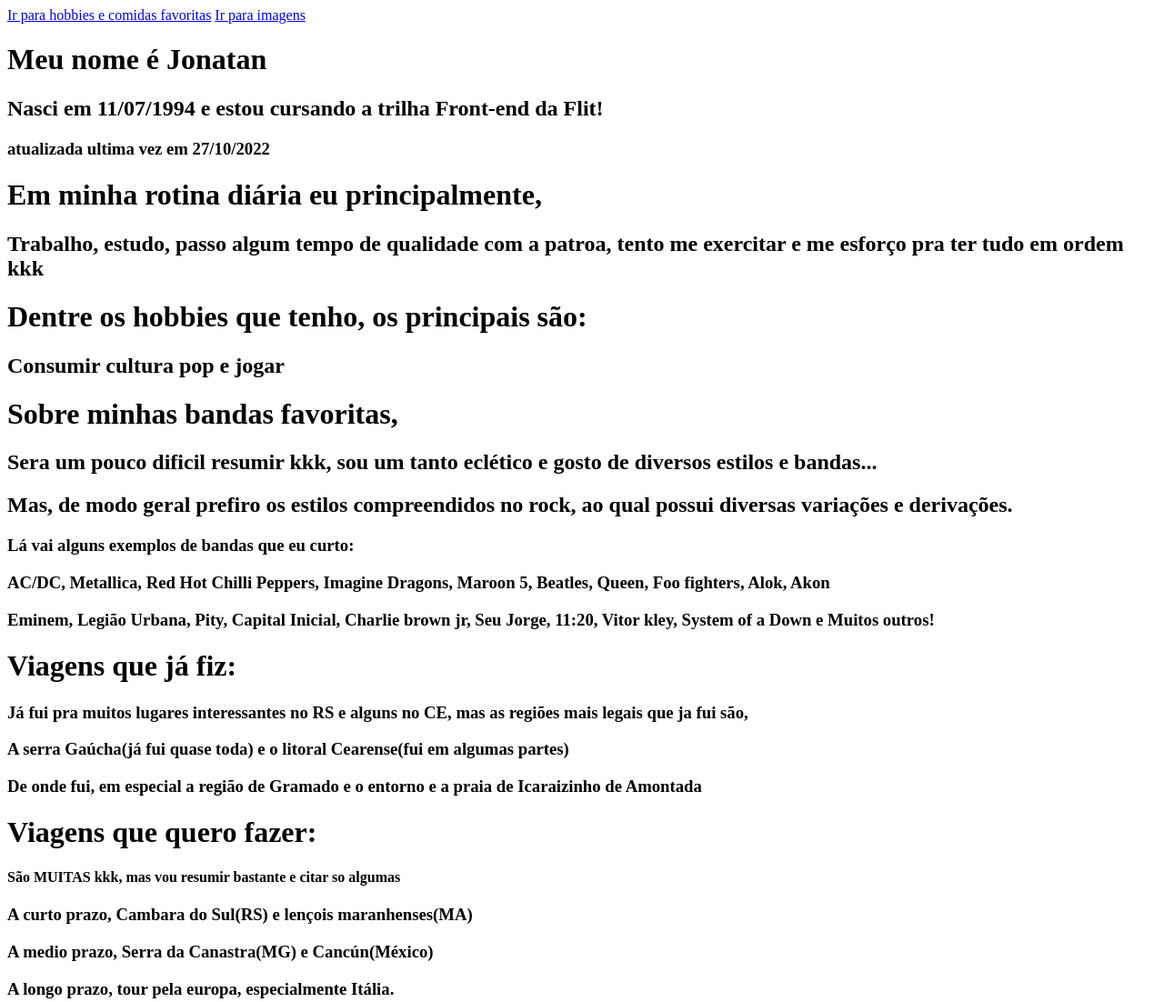
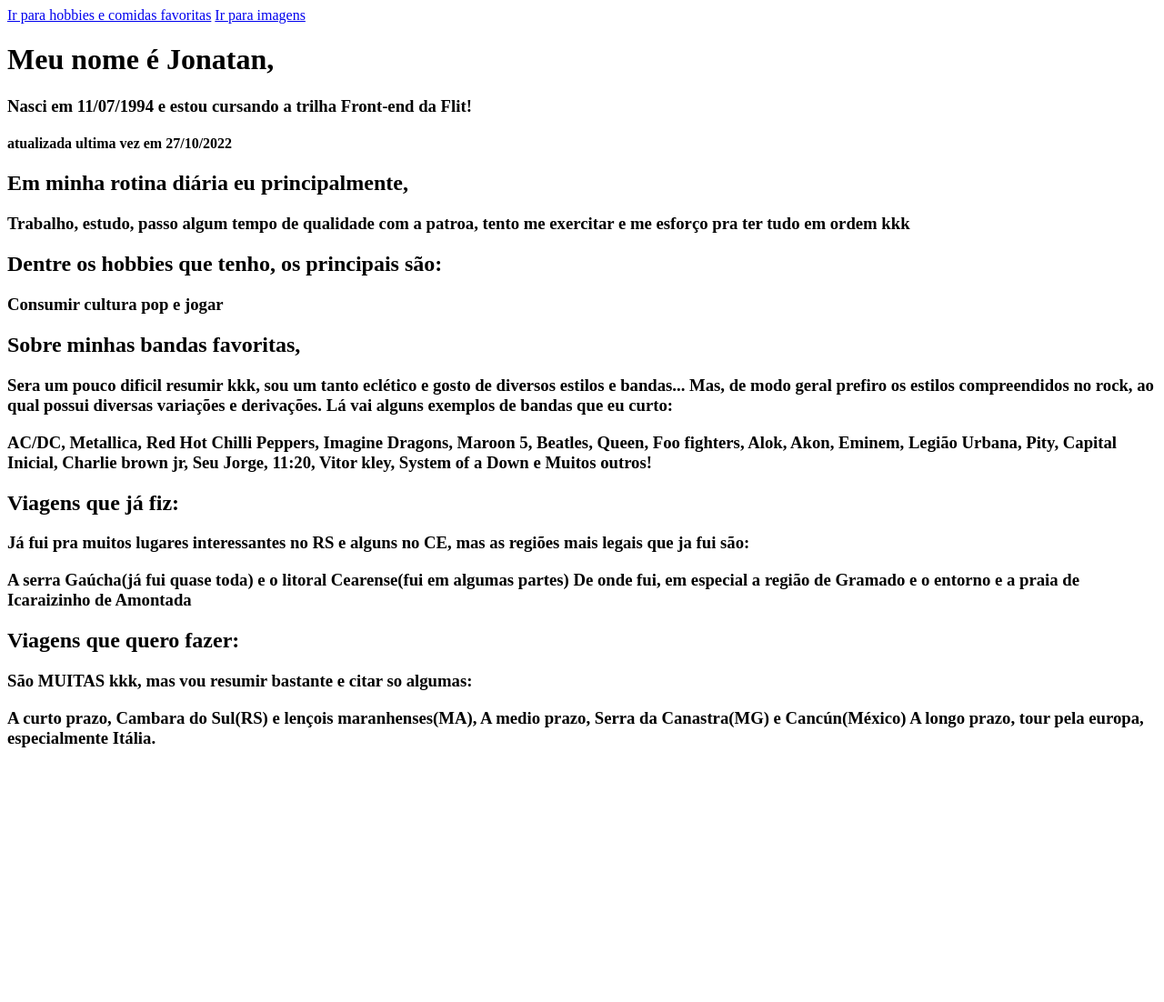
Before and after one commit to JonatanMGomes/MinhaPrimeiraPagina, a plain HTML site: page index.html in a window 1280 px wide. Shown: the whole page at 91% size. After the commit the page ends 841 px from the top, so only its background shows below. Drawn offline with Linux system fonts and the light colour scheme.

Commit message:
realizando alguns ajustes

```diff
--- a/index.html
+++ b/index.html
@@ -13,36 +13,37 @@
         <a href="imagens.html">Ir para imagens</a>
     </div>
     <div class="apresentação">
-        <h1>Meu nome é Jonatan</h1>
-        <h2>Nasci em 11/07/1994 e estou cursando a trilha Front-end da Flit!</h2>
-        <h3>atualizada ultima vez em 27/10/2022</h3>
+        <h1>Meu nome é Jonatan,</h1>
+        <h3>Nasci em 11/07/1994 e estou cursando a trilha Front-end da Flit!</h3>
+        <h4>atualizada ultima vez em 27/10/2022</h4>
     </div>
     <div class="Rotina Diaria">
-        <h1>Em minha rotina diária eu principalmente,</h1>
-        <h2>Trabalho, estudo, passo algum tempo de qualidade com a patroa, tento me exercitar e me esforço pra ter tudo em ordem kkk</h2>
+        <h2>Em minha rotina diária eu principalmente,</h2>
+        <h3>Trabalho, estudo, passo algum tempo de qualidade com a patroa, tento me exercitar e me esforço pra ter tudo
+            em ordem kkk</h3>
     </div>
     <div class="Hobbies">
-        <h1>Dentre os hobbies que tenho, os principais são: </h1>
-        <h2>Consumir cultura pop e jogar</h2>
+        <h2>Dentre os hobbies que tenho, os principais são: </h2>
+        <h3>Consumir cultura pop e jogar</h3>
     </div>
     <div class="Bandas e artistas favoritos">
-        <h1>Sobre minhas bandas favoritas,</h1>
-        <h2>Sera um pouco dificil resumir kkk, sou um tanto eclético e gosto de diversos estilos e bandas...</h2>
-        <h2>Mas, de modo geral prefiro os estilos compreendidos no rock, ao qual possui diversas variações e derivações.</h2>
-        <h3>Lá vai alguns exemplos de bandas que eu curto:</h3>
-        <h3>AC/DC, Metallica, Red Hot Chilli Peppers, Imagine Dragons, Maroon 5, Beatles, Queen, Foo fighters, Alok, Akon</h3>
-        <h3>Eminem, Legião Urbana, Pity, Capital Inicial, Charlie brown jr, Seu Jorge, 11:20, Vitor kley, System of a Down e Muitos outros!</h3>
+        <h2>Sobre minhas bandas favoritas,</h2>
+        <h3>Sera um pouco dificil resumir kkk, sou um tanto eclético e gosto de diversos estilos e bandas...
+            Mas, de modo geral prefiro os estilos compreendidos no rock, ao qual possui diversas variações e derivações.
+            Lá vai alguns exemplos de bandas que eu curto: </h3>
+        <h3>AC/DC, Metallica, Red Hot Chilli Peppers, Imagine Dragons, Maroon 5, Beatles, Queen, Foo fighters, Alok,
+            Akon, Eminem, Legião Urbana, Pity, Capital Inicial, Charlie brown jr, Seu Jorge, 11:20, Vitor kley, System
+            of a Down e Muitos outros!</h3>
     </div>
     <div class="Viagens">
-        <h1>Viagens que já fiz:</h1>
-        <h3>Já fui pra muitos lugares interessantes no RS e alguns no CE, mas as regiões mais legais que ja fui são,</h3>
-        <h3>A serra Gaúcha(já fui quase toda) e o litoral Cearense(fui em algumas partes)</h3>
-        <h3>De onde fui, em especial a região de Gramado e o entorno e a praia de Icaraizinho de Amontada</h3>
-        <h1>Viagens que quero fazer:</h1>
-        <h4>São MUITAS kkk, mas vou resumir bastante e citar so algumas</h4>
-        <h3>A curto prazo, Cambara do Sul(RS) e lençois maranhenses(MA)</h3>
-        <h3>A medio prazo, Serra da Canastra(MG) e Cancún(México) </h3>
-        <h3>A longo prazo, tour pela europa, especialmente Itália.</h3>
+        <h2>Viagens que já fiz:</h2>
+        <h3>Já fui pra muitos lugares interessantes no RS e alguns no CE, mas as regiões mais legais que ja fui são: </h3>
+        <h3>A serra Gaúcha(já fui quase toda) e o litoral Cearense(fui em algumas partes) De onde fui, em especial a região de Gramado
+            e o entorno e a praia de Icaraizinho de Amontada</h3>
+        <h2>Viagens que quero fazer:</h2>
+        <h3>São MUITAS kkk, mas vou resumir bastante e citar so algumas:</h3>
+        <h3>A curto prazo, Cambara do Sul(RS) e lençois maranhenses(MA), A medio prazo, Serra da Canastra(MG) e Cancún(México)
+            A longo prazo, tour pela europa, especialmente Itália.</h3>
     </div>
 </body>
 
```
Also changed, not shown: imagens.html (+8 -4 lines).
